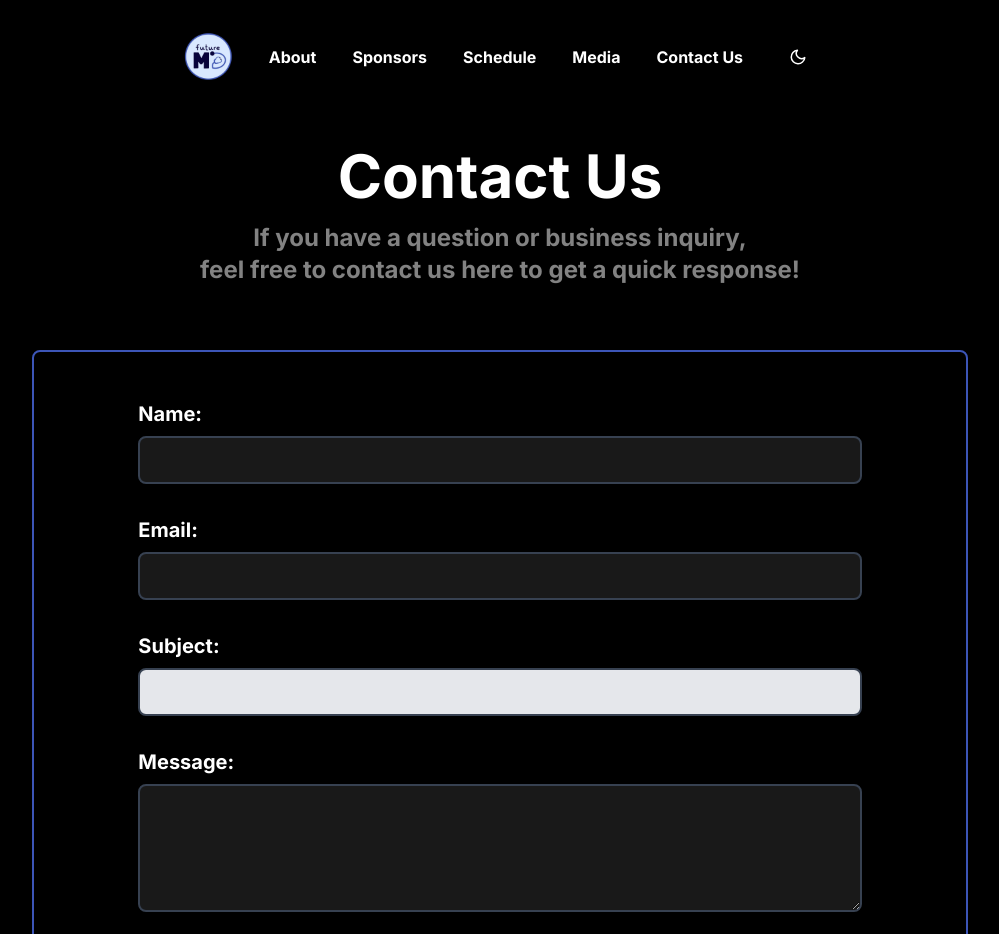
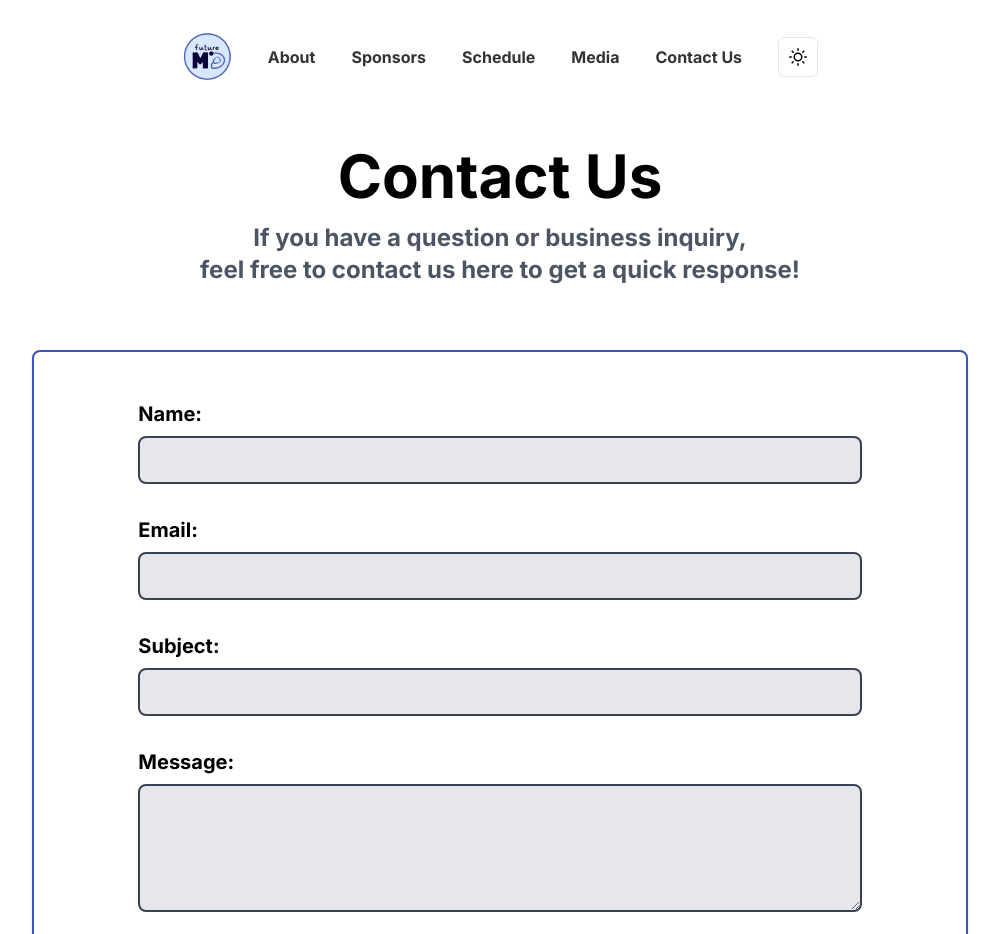
Before and after one commit to advayc/futuremd-site, a Next.js app: page /contact in a window 1280 px wide. Shown: the top 934 px of the page, without its empty margins (140-1139 px from the left). Built offline with nearby package versions, Linux system fonts and the light colour scheme.

Commit message:
Revert "mode"
This reverts commit 19b66ed3392998a60606e8cc4fb91bbdb896de9e.

```diff
--- a/components/ContactForm.tsx
+++ b/components/ContactForm.tsx
@@ -67,12 +67,12 @@ const ContactForm: React.FC = () => {
                 <div className="flex-col border-2 border-[#3C55B7] rounded-lg w-3/4 p-8 shadow hover:shadow-lgshadow-md mt-12">
                     <div className="flex justify-center">
                         <div className="flex flex-col w-5/6 mt-4">
-                            <label className="font-bold text-white light:text-black text-xl mb-2" htmlFor="name">
+                            <label className="font-bold dark:text-white text-black text-xl mb-2" htmlFor="name">
                                 Name:
                             </label>
                             <input
                                 id="name"
-                                className="text-white light:text-black w-full outline-0 mb-4 h-12 bg-gray-200 rounded-lg border-2 border-gray-700 dark:bg-[#191919] p-3"
+                                className="dark:text-white text-black w-full outline-0 mb-4 h-12 bg-gray-200 rounded-lg border-2 border-gray-700 dark:bg-[#191919] p-3"
                                 type="text"
                                 value={name}
                                 onChange={(e) => setName(e.target.value)}
@@ -82,7 +82,7 @@ const ContactForm: React.FC = () => {
                     </div>
                     <div className="flex justify-center">
                         <div className="flex flex-col w-5/6 mt-4">
-                            <label className="font-bold text-white light:text-black text-xl mb-2" htmlFor="email">
+                            <label className="font-bold dark:text-white text-black text-xl mb-2" htmlFor="email">
                                 Email:
                             </label>
                             {emailError && (
@@ -92,7 +92,7 @@ const ContactForm: React.FC = () => {
                             )}
                             <input
                                 id="email"
-                                className="text-white light:text-black w-full outline-0 mb-4 h-12 bg-gray-200 rounded-lg border-2 border-gray-700 dark:bg-[#191919] p-3"
+                                className="dark:text-white text-black w-full outline-0 mb-4 h-12 bg-gray-200 rounded-lg border-2 border-gray-700 dark:bg-[#191919] p-3"
                                 type="email"
                                 value={email}
                                 onChange={(e) => setEmail(e.target.value)}
@@ -102,12 +102,12 @@ const ContactForm: React.FC = () => {
                     </div>
                     <div className="flex justify-center">
                         <div className="flex flex-col w-5/6 mt-4">
-                            <label className="font-bold text-white light:text-black text-xl mb-2" htmlFor="subject">
+                            <label className="font-bold dark:text-white text-black text-xl mb-2" htmlFor="subject">
                         Subject:
                             </label>
                             <input
                                 id="subject"
-                                className="text-white light:text-black w-full outline-0 mb-4 h-12 bg-gray-200 rounded-lg border-2 border-gray-700 bg-[#191919] p-3"
+                                className="dark:text-white text-black w-full outline-0 mb-4 h-12 bg-gray-200 rounded-lg border-2 border-gray-700 dark:bg-[#191919] p-3"
                                 type="text"
                                 value={subject}
                                 onChange={(e) => setSubject(e.target.value)}
@@ -117,12 +117,12 @@ const ContactForm: React.FC = () => {
                     </div>
                     <div className="flex justify-center">
                         <div className="flex flex-col w-5/6 mt-4">
-                            <label className="font-bold text-white light:text-black text-xl mb-2" htmlFor="message">
+                            <label className="font-bold dark:text-white text-black text-xl mb-2" htmlFor="message">
                                 Message:
                             </label>
                             <textarea
                                 id="message"
-                                className="text-white light:text-black w-full outline-0 h-32 bg-gray-200 rounded-lg border-2 border-gray-700 dark:bg-[#191919] p-3"
+                                className="dark:text-white text-black w-full outline-0 h-32 bg-gray-200 rounded-lg border-2 border-gray-700 dark:bg-[#191919] p-3"
                                 value={message}
                                 onChange={(e) => setMessage(e.target.value)}
                                 required
--- a/components/ToggleButton.tsx
+++ b/components/ToggleButton.tsx
@@ -15,8 +15,8 @@ const ToggleButton: React.FC<ToggleButtonProps> = ({ selected, setSelected }) =>
     if (savedTheme) {
       setSelected(savedTheme);
     } else {
-      setSelected('dark'); // Default to 'dark' if no theme is set
-      localStorage.setItem('theme', 'dark');
+      setSelected('light'); // Default to 'light' if no theme is set
+      localStorage.setItem('theme', 'light');
     }
   }, []); // Run once on component mount
 
--- a/components/footer.tsx
+++ b/components/footer.tsx
@@ -2,9 +2,9 @@
 export const Footer = () => {
   return (
     <div className="px-4 py-2 pb-12 mt-10 rounded-lg flex flex-col md:items-center md:justify-center md:text-center pl-10 md:pl-0">
-      <div className="text-gray-400 light:text-black font-bold text-sm uppercase mb-3">
+      <div className="dark:text-gray-400 text-black font-bold text-sm uppercase mb-3">
         Copyright © {new Date().getFullYear()} ⎯{" "}
-        <span className="text-gray-400 light:text-black font-bold">Future MD </span>
+        <span className="dark:text-gray-400 text-black font-bold">Future MD </span>
       </div>
     </div>
   );
--- a/pages/contact.tsx
+++ b/pages/contact.tsx
@@ -8,16 +8,16 @@ const inter = Inter({ subsets: ["latin"] });
 
 export default function Contact() {
   return (
-    <main className={`min-h-screen flex flex-col items-center justify-between py-8 ${inter.className} bg-black light:bg-light-bg`}>
+    <main className={`min-h-screen flex flex-col items-center justify-between py-8 ${inter.className} dark:bg-black bg-light-bg`}>
       <Navbar />
       <div className="py-8 px-4 w-full max-w-9xl">
         <h1 className="text-4xl md:text-6xl font-bold my-8 mb-4 text-center dark:text-white text-black">Contact Us</h1>
-        <p className="text-center mb-4 text-lg md:text-2xl font-bold text-dark-text light:text-gray-600">
+        <p className="text-center mb-4 text-lg md:text-2xl font-bold dark:text-dark-text text-gray-600">
           If you have a question or business inquiry, <br />feel free to contact us here to get a quick response!
         </p>
         <ContactForm />
         <div className="flex flex-col items-center mt-6">
-          <h2 className="text-3xl md:text-4xl font-bold mb-4 text-white light:text-black">Connect With Us</h2>
+          <h2 className="text-3xl md:text-4xl font-bold mb-4 dark:text-white text-black">Connect With Us</h2>
           <div className="flex space-x-4">
             <a href="https://www.instagram.com/futuremd_team/" target="_blank" rel="noopener noreferrer">
               <FaInstagram size={32} className="text-hov hover:text-primary transition-all duration-300" />
--- a/pages/index.tsx
+++ b/pages/index.tsx
@@ -9,11 +9,11 @@ export default function Home() {
     <main className={`min-h-screen flex flex-col items-center justify-between p-4 md:p-8 ${inter.className} dark:bg-dark-bg bg-light-bg`}>
       <Navbar />
       <div className="text-center px-4 md:px-8">
-        <h1 className="font-black text-hov light:text-[#3C55B7] text-4xl md:text-8xl">
+        <h1 className="font-black dark:text-hov text-[#3C55B7] text-4xl md:text-8xl">
           FutureMD{" "}
           <span className="dark:text-white text-black">Inc</span>
         </h1>
-        <p className="text-lg md:text-3xl font-bold mt-4 md:mt-8 text-dark-text light:text-gray-600">
+        <p className="text-lg md:text-3xl font-bold mt-4 md:mt-8 dark:text-dark-text text-gray-600">
         A student-led nonprofit organization with the goal to educate <br></br> teens about life during & after medical school!
         </p>
       </div>
```
Also changed, not shown: 1 other file (tests, documents, lock files or other folders).
